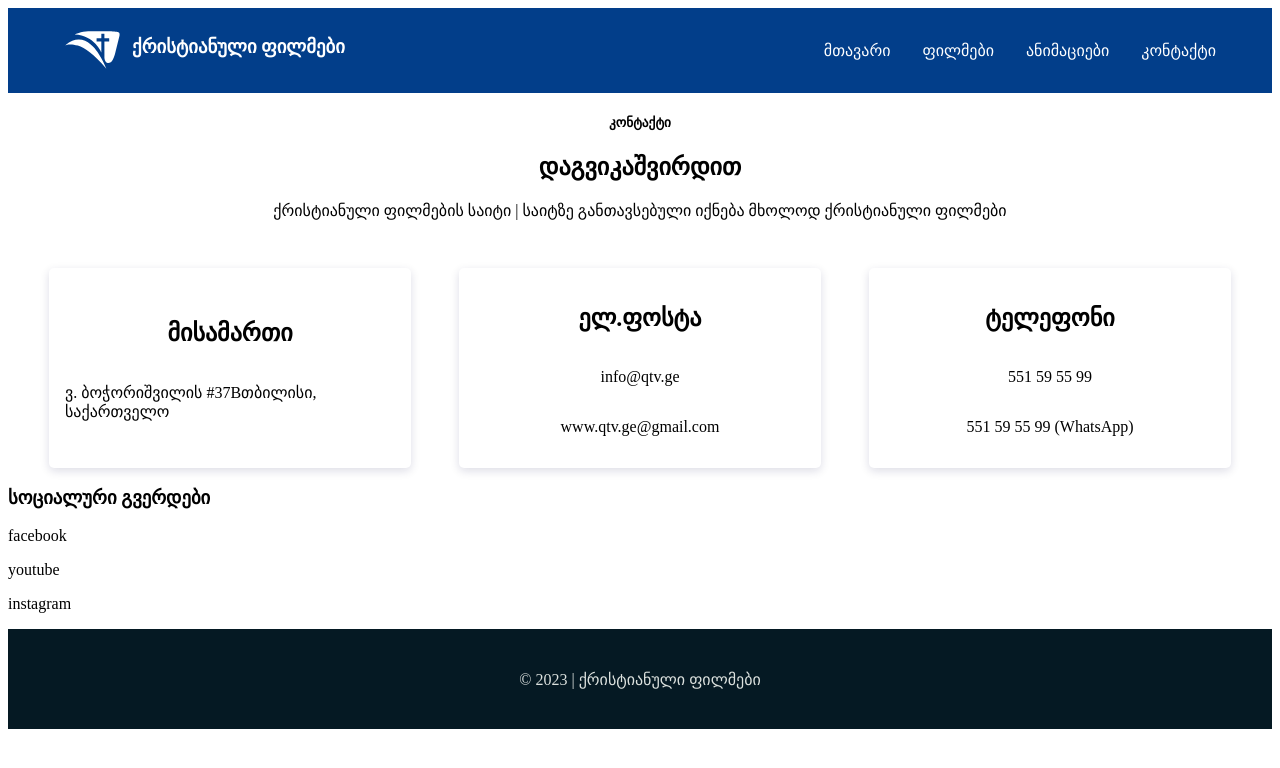
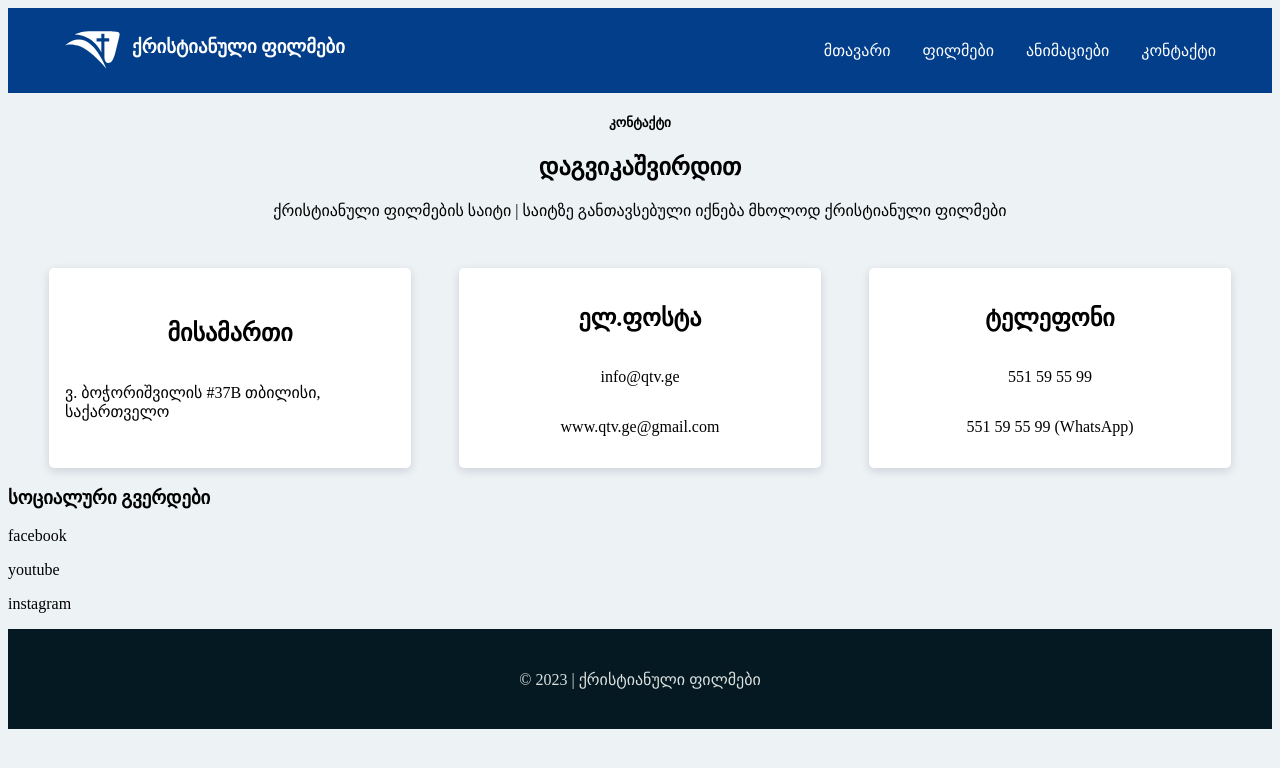
Before and after one commit to Dachi-Papashvili88/qtv-movies, a React (Vite) app: page /contact in a window 1280 px wide. Shown: the top 768 px of the page. Built offline with nearby package versions, Linux system fonts and the light colour scheme.

Commit message:
Update background color and hover on navbar

```diff
--- a/src/components/Navbar.jsx
+++ b/src/components/Navbar.jsx
@@ -68,7 +68,8 @@ const NavbarContainer = styled.nav`
   }
 
   a:hover {
-    color: blue;
+    color: #ffffff;
+    border-bottom: 1.5px solid white;
   }
 `;
 
--- a/src/index.css
+++ b/src/index.css
@@ -7,6 +7,10 @@ Variables
 ===============
 */
 
+body {
+   background-color: #edf2f4;
+}
+
 :root {
    --clr-header: #023e8a;
    --clr-footer: #051923;
--- a/src/pages/Contact.jsx
+++ b/src/pages/Contact.jsx
@@ -13,7 +13,7 @@ const Contact = () => {
       <div className="contact-container">
         <div className="contact">
           <h2>მისამართი</h2>
-          <p>ვ. ბოჭორიშვილის #37Bთბილისი, საქართველო</p>
+          <p>ვ. ბოჭორიშვილის #37B თბილისი, საქართველო</p>
         </div>
         <div className="contact">
           <h2>ელ.ფოსტა</h2>
```
